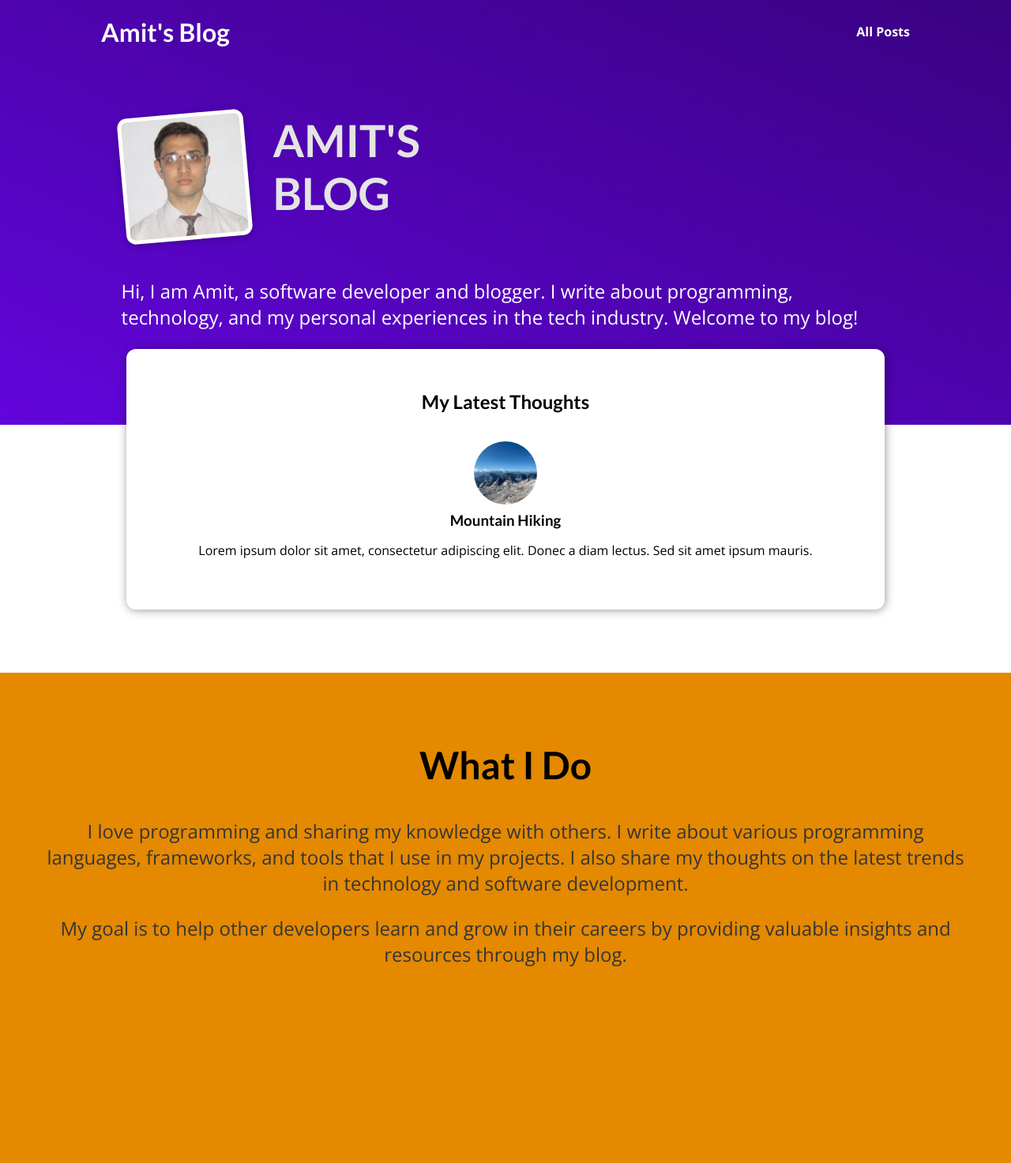
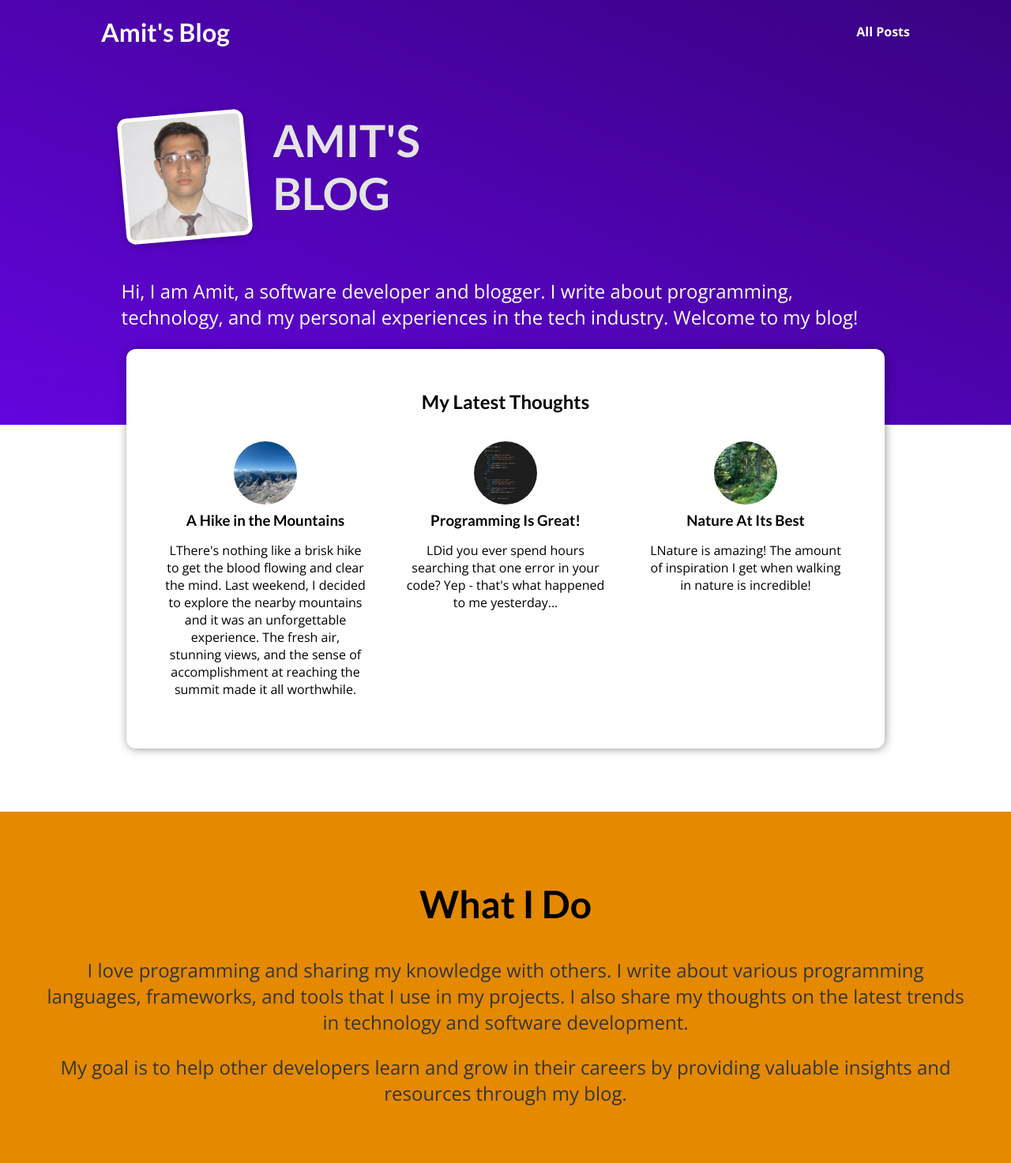
Before and after one commit to amit-inverse/django_my_site, a Django app: page / in a window 1280 px wide. Shown: the whole page at 79% size. Before the commit the page ends 1224 px from the top, so only its background shows below. Run offline with Django 5.2, Linux system fonts and the light colour scheme.

Commit message:
Special templating features and syntax

```diff
--- a/blog/templates/blog/includes/post.html
+++ b/blog/templates/blog/includes/post.html
@@ -2,11 +2,11 @@
 
 <li>
     <article class="post">
-        <a href="{% url 'post-detail-page' slug='mountain-hiking' %}">
-            <img src="{% static "blog/images/mountains.jpg" %}" alt="Mountain Hiking" height="200" width="300"/>
+        <a href="{% url 'post-detail-page' slug=post.slug %}">
+            <img src="{% static "blog/images/"|add:post.image %}" alt="{{ post.title }}" height="200" width="300"/>
             <div class="post__content">
-                <h3>Mountain Hiking</h3>
-                <p>Lorem ipsum dolor sit amet, consectetur adipiscing elit. Donec a diam lectus. Sed sit amet ipsum mauris.</p>
+                <h3>{{ post.title }}</h3>
+                <p>L{{ post.excerpt }}</p>
             </div>
         </a>
     </article>
--- a/blog/templates/blog/index.html
+++ b/blog/templates/blog/index.html
@@ -24,7 +24,9 @@
         <h2>My Latest Thoughts</h2>
 
         <ul>
-            {% include "blog/includes/post.html" %}
+            {% for post in posts %}
+                {% include "blog/includes/post.html" %}
+            {% endfor %}
         </ul>
     </section>
 
--- a/blog/views.py
+++ b/blog/views.py
@@ -1,7 +1,7 @@
 from django.shortcuts import render
 from datetime import date
 
-posts = [
+all_posts = [
     {
         "slug": "hike-in-the-mountains",
         "image": "mountains.jpg",
@@ -37,11 +37,18 @@ posts = [
     }
 ]
 
+def get_date(post):
+    return post["date"]
+
 # Create your views here.
 
 
 def starting_page(request):
-    return render(request, "blog/index.html")
+    sorted_posts = sorted(all_posts, key=get_date, reverse=True)
+    latest_posts = sorted_posts[-3:]
+    return render(request, "blog/index.html", {
+        "posts": latest_posts
+    })
 
 
 def posts(request):
```
